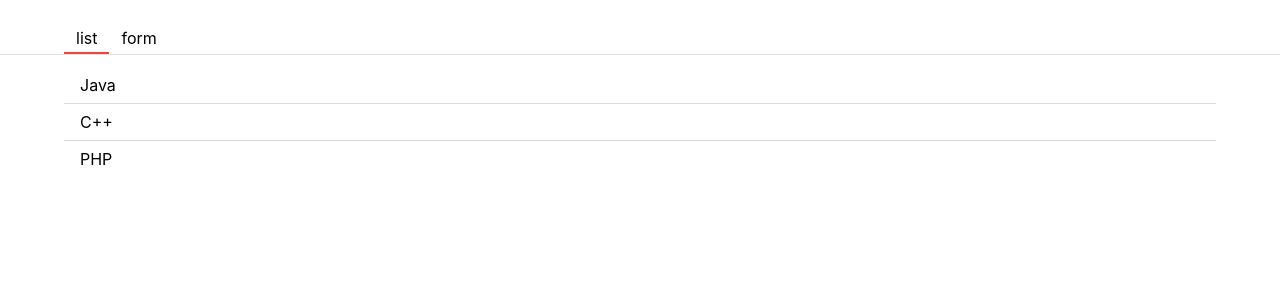
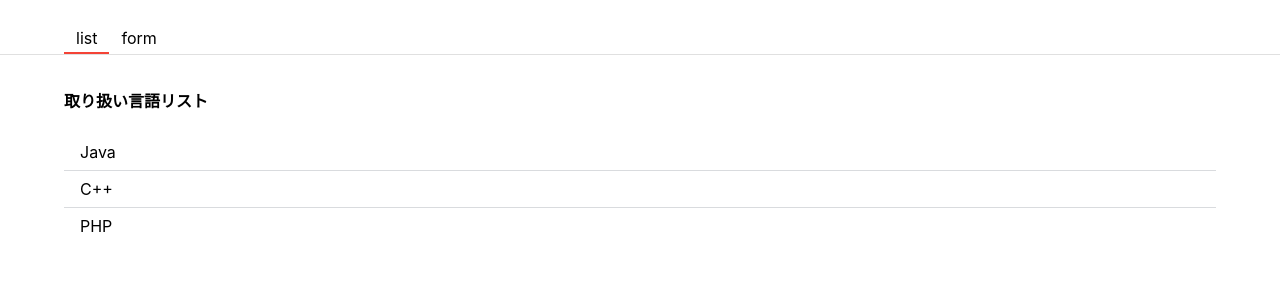
Before and after one commit to kai02221514/tutorial, a React (Create React App) app: page / in a window 1280 px wide. Shown: the top 300 px of the page. Built offline with nearby package versions, Linux system fonts and the light colour scheme.

Commit message:
Higher-Order Component

```diff
--- a/src/App.js
+++ b/src/App.js
@@ -3,6 +3,7 @@
 import { List } from "./Components/List"
 import { Form } from "./Components/Form"
 import { getLanguages } from "./Components/lang"
+import { withLoading } from "./Components/with-loading";
 
 const Header = styled.header`
 display: flex;
@@ -24,19 +25,9 @@
 `
 
 
-function App() {
+function App({ data }) {
   const [tab,setTab] = useState('list');
-  const [langs,setLangs] = useState([]);
-
-useEffect(() => {
-  console.log('A');
-  fetchLanguages();
-}, [])
-
-const fetchLanguages = async () => {
-  const languages = await getLanguages();
-  setLangs(languages);
-}
+  const [langs,setLangs] = useState(data);
 
 const addLang = (lang) => {
   setLangs([...langs,lang]);
@@ -59,4 +50,4 @@
 }
 
 
-export default App;
+export default withLoading(App, getLanguages);
--- a/src/Components/Form.js
+++ b/src/Components/Form.js
@@ -1,10 +1,9 @@
 import { useState } from 'react';
 import { Button } from './button';
 import styled from 'styled-components';
+import { TabBodyContainer } from "./tab-body-container";
 
-const Container = styled.div`
-padding: 12px 60px;
-`
+
 
 const Label = styled.label`
   display: flex;
@@ -35,8 +34,7 @@
     onAddLang(text);
 }
     return(
-        <Container>
-           <h4>new lang</h4>
+        <TabBodyContainer title="新しい言語の追加">
            <form onSubmit={submitForm}>
                <div>
                    <Label>言語</Label>
@@ -50,6 +48,6 @@
                    <FormButton>add</FormButton>
                </ButtonContainer>
            </form>
-        </Container>
+        </TabBodyContainer>
     )
 }
--- a/src/Components/List.js
+++ b/src/Components/List.js
@@ -1,10 +1,8 @@
-import styled from "styled-components";
-
-const Container = styled.div`
-padding: 12px 64px;`
+import styled from 'styled-components';
+import { TabBodyContainer } from "./tab-body-container";
 
 const ListItem = styled.div`
-padding 8px 16px;
+  padding: 8px 16px;
 
   &:nth-child(n+2) {
     border-top: 1px solid #D9DBDE;
@@ -12,15 +10,15 @@
 `
 
 export const List = ({ langs }) => {
-
-
-    return(
-        <Container>
+  return (
+    <TabBodyContainer title="取り扱い言語リスト">
+      <div>
         {
           langs.map((lang, index) => {
             return <ListItem key={index}>{ lang }</ListItem>
           })
         }
-        </Container>
+      </div>
+    </TabBodyContainer>
   )
 }
--- /dev/null
+++ b/src/Components/tab-body-container.js
@@ -0,0 +1,14 @@
+import styled from "styled-components";
+
+const Container = styled.div`
+  padding: 12px 64px;
+`
+
+export const TabBodyContainer = ({ children, title }) => {
+  return (
+    <Container>
+      <h4>{ title }</h4>
+      { children }
+    </Container>
+  )
+}
--- /dev/null
+++ b/src/Components/with-loading.js
@@ -0,0 +1,27 @@
+import styled from "styled-components";
+import { useState, useEffect, useContext } from 'react';
+
+const LoadDiv = styled.div`
+padding: 36px
+`
+
+export const withLoading = (WrappedComponent,fetchData) => {
+    return () => {
+        const [data, setData] = useState(null);
+
+        useEffect( () => {
+            fetch();
+        },[])
+
+        const fetch = async () => {
+            const data = await fetchData();
+            setData(data);
+        }
+
+        const Loading = (
+            <LoadDiv>ロード中...</LoadDiv>
+        )
+
+        return data ? <WrappedComponent data={data} /> : Loading;
+    }
+}
```
Also changed, not shown: 1 other file (tests, documents, lock files or other folders). Lines whose indentation alone changed are shown as unchanged.
